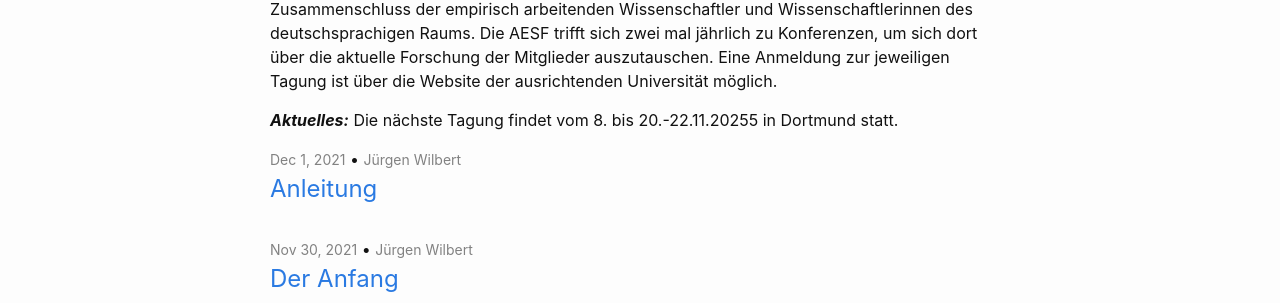
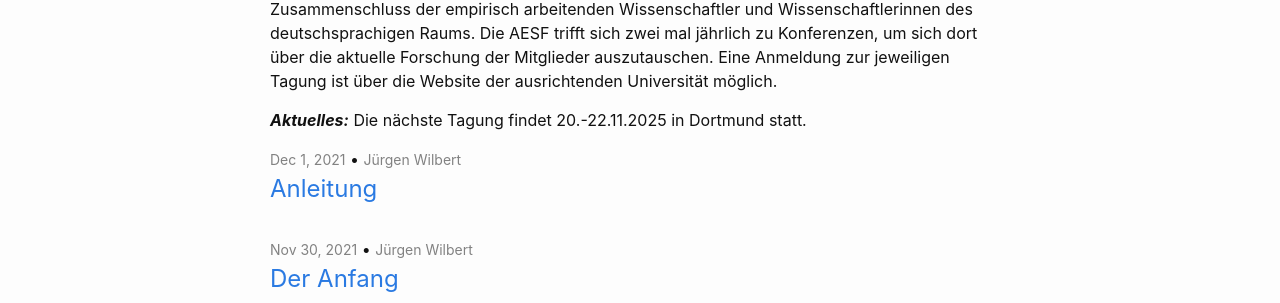
Before and after one commit to jazznbass/aesf_homepage, a Jekyll site: the page built from index.md, in a window 1280 px wide. Shown: the part 143-446 px from the top of the page. Built offline with Jekyll 4.4.1, drawn with Linux system fonts in a browser that asks for light colours.

Commit message:
Update index.md

```diff
--- a/index.md
+++ b/index.md
@@ -6,4 +6,4 @@ Willkommen auf der Internetseite der Arbeitsgemeinschaft Empirische Sonderpädag
 Die Arbeitsgruppe Empirische Sonderpädagogische Forschung (AESF) ist ein Zusammenschluss der empirisch arbeitenden Wissenschaftler und Wissenschaftlerinnen des deutschsprachigen Raums. Die AESF trifft sich zwei mal jährlich zu Konferenzen, um sich dort über die aktuelle Forschung der Mitglieder auszutauschen. Eine Anmeldung zur jeweiligen Tagung ist über die Website der ausrichtenden Universität möglich.
 
 ***Aktuelles:***
-Die nächste Tagung findet vom 8. bis 20.-22.11.20255 in Dortmund statt.
+Die nächste Tagung findet 20.-22.11.2025 in Dortmund statt.
```
